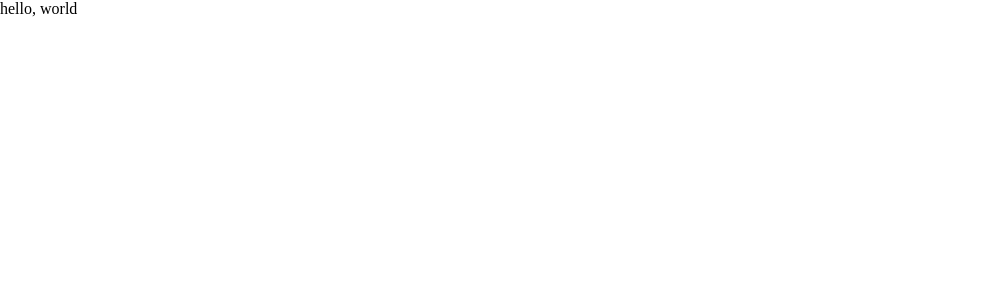
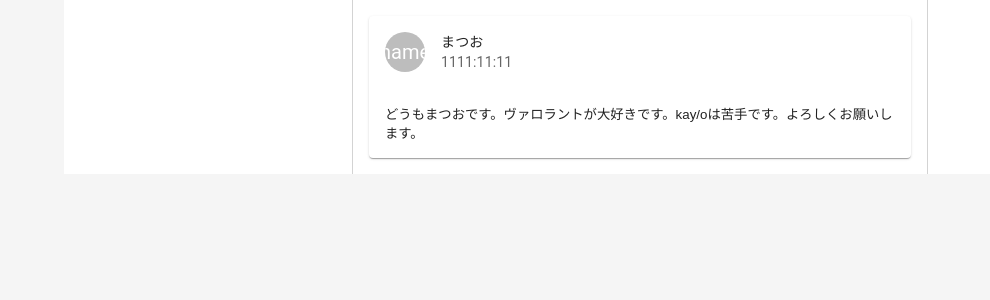
Before and after one commit to 0Neokun0/upcolor-2.0, a React (Create React App) app in the folder client/: page / in a window 1280 px wide. Shown: the top 300 px of the page, without its empty margins (0-990 px from the left). Built offline with nearby package versions, Linux system fonts and the light colour scheme.

Commit message:
atomicデザイン化

```diff
--- a/client/src/App.js
+++ b/client/src/App.js
@@ -1,8 +1,13 @@
+import { BrowserRouter, Route, Routes } from "react-router-dom"
+import { Home } from "components/pages/student"
+
 function App () {
   return (
-    <div>
-        hello, world
-    </div>
+    <BrowserRouter>
+        <Routes>
+            <Route path="" element={<Home />} />
+        </Routes>
+    </BrowserRouter>
   );
 }
 
--- /dev/null
+++ b/client/src/components/molecules/index.js
@@ -0,0 +1 @@
+export {default as Post} from "./post"
--- /dev/null
+++ b/client/src/components/molecules/post.jsx
@@ -0,0 +1,27 @@
+import { Avatar, Card, CardActionArea, CardContent, CardHeader } from "@mui/material"
+
+const Post = (props) => {
+    return (
+        <Card>
+            <CardActionArea>
+                <CardHeader
+                    avatar={
+                        <Avatar>
+                            name
+                        </Avatar>
+                    }
+                    title={props.name}
+                    subheader={props.time}
+                />
+
+                <CardContent>
+                    {props.content}
+                </CardContent>
+            </CardActionArea>
+
+
+        </Card>
+    );
+}
+
+export default Post;
--- /dev/null
+++ b/client/src/components/organisms/feed.jsx
@@ -0,0 +1,19 @@
+import { Post } from "components/molecules"
+import { Box } from "@mui/material"
+
+const Feed = (props) => {
+    return (
+        <Box>
+            {/* {
+                props.posts.map((post) => {
+                    return (
+                        <Post />
+                    )
+                })
+            } */}
+            <Post name="まつお" time="1111:11:11" content="どうもまつおです。ヴァロラントが大好きです。kay/oは苦手です。よろしくお願いします。"/>
+        </Box>
+    );
+}
+
+export default Feed;
--- /dev/null
+++ b/client/src/components/organisms/index.js
@@ -0,0 +1 @@
+export {default as Feed} from "./feed"
--- a/client/src/components/pages/student/home.jsx
+++ b/client/src/components/pages/student/home.jsx
@@ -1,8 +1,11 @@
+import { HomeLayout } from "components/templates"
+import { Box } from "@mui/material"
+
 const Home = () => {
     return (
-        <div>
-
-        </div>
+        <Box>
+            <HomeLayout />
+        </Box>
     );
 }
 
--- /dev/null
+++ b/client/src/components/templates/homeLayout.jsx
@@ -0,0 +1,41 @@
+import { Feed } from "components/organisms"
+import { Container, Grid } from "@mui/material"
+
+const HomeLayout = () => {
+    return (
+        <Container>
+            <Grid
+                container
+                sx={{
+                    background: "white",
+                }}
+            >
+                <Grid
+                    xs={3}
+                >
+
+                </Grid>
+
+                <Grid
+                    xs={6}
+                    sx={{
+                        borderLeft: 1,
+                        borderRight: 1,
+                        p: 2,
+                        borderColor: "lightgray",
+                    }}
+                >
+                    <Feed />
+                </Grid>
+
+                <Grid
+                    xs={3}
+                >
+
+                </Grid>
+            </Grid>
+        </Container>
+    );
+}
+
+export default HomeLayout;
--- a/client/src/components/templates/index.js
+++ b/client/src/components/templates/index.js
@@ -0,0 +1 @@
+export {default as HomeLayout} from "./homeLayout"
--- a/client/src/index.css
+++ b/client/src/index.css
@@ -1,3 +1,4 @@
 body {
-  margin: 0;
+    margin: 0;
+    background-color: whitesmoke;
 }
```
Also changed, not shown: client/jsconfig.json (added, +8 -0 lines).
